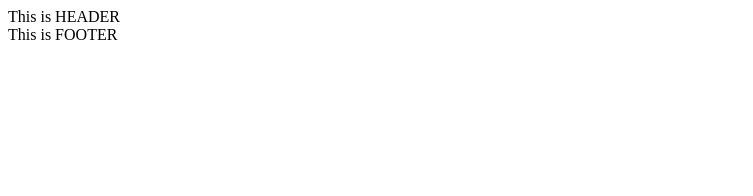
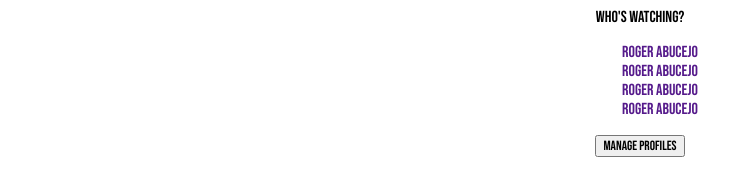
Before and after one commit to rabucejojr/HTML-CSS-JS, a plain HTML site: page index.html in a window 1280 px wide. Shown: the whole page, without its empty margins (0-753 px from the left). Drawn offline with Linux system fonts and the light colour scheme.

Commit message:
modified styling

```diff
--- a/index.html
+++ b/index.html
@@ -3,12 +3,43 @@
   <head>
     <meta charset="UTF-8" />
     <meta name="viewport" content="width=device-width, initial-scale=1.0" />
-    <link rel="stylesheet" href="style.css" />
+    <link rel="stylesheet" href="/styles.css" />
     <title>demo site</title>
   </head>
   <body>
-    <header class="header">This is HEADER</header>
-
-    <footer class="footer">This is FOOTER</footer>
+    <section class="header-section">
+      <header class="header">Who's Watching?</header>
+    </section>
+    <div class="list-profiles">
+      <ul class="profiles">
+        <li class="profile">
+          <div>
+            <div class="profile-icon"></div>
+            <a href="" class="link-profile"> Roger Abucejo </a>
+          </div>
+        </li>
+        <li class="profile">
+          <div>
+            <div class="profile-icon"></div>
+            <a href="" class="link-profile"> Roger Abucejo </a>
+          </div>
+        </li>
+        <li class="profile">
+          <div>
+            <div class="profile-icon"></div>
+            <a href="" class="link-profile"> Roger Abucejo </a>
+          </div>
+        </li>
+        <li class="profile">
+          <div>
+            <div class="profile-icon"></div>
+            <a href="" class="link-profile"> Roger Abucejo </a>
+          </div>
+        </li>
+      </ul>
+    </div>
+    <section class="button-section">
+      <button class="footer">MANAGE PROFILES</button>
+    </section>
   </body>
 </html>
--- a/styles.css
+++ b/styles.css
@@ -0,0 +1,31 @@
+@import url('https://fonts.googleapis.com/css2?family=Bebas+Neue&display=swap');
+*{
+  font-family: 'Bebas Neue', sans-serif;
+}
+.header-section header {
+  display: flex;
+  text-align: center;
+  justify-content: center;
+}
+.list-profiles{
+  text-align: center;
+  display: flex;
+  align-items: center;
+  justify-content: center;
+}
+.list-profiles li{
+  list-style: none;
+}
+.list-profiles li a{
+  text-decoration: none;
+}
+.list-profiles li a .profile{
+  display: flex;
+  justify-content: center;
+  text-align: center;
+}
+
+
+.button-section{
+  text-align: center;
+}
```
Also changed, not shown: icon.png (added).
